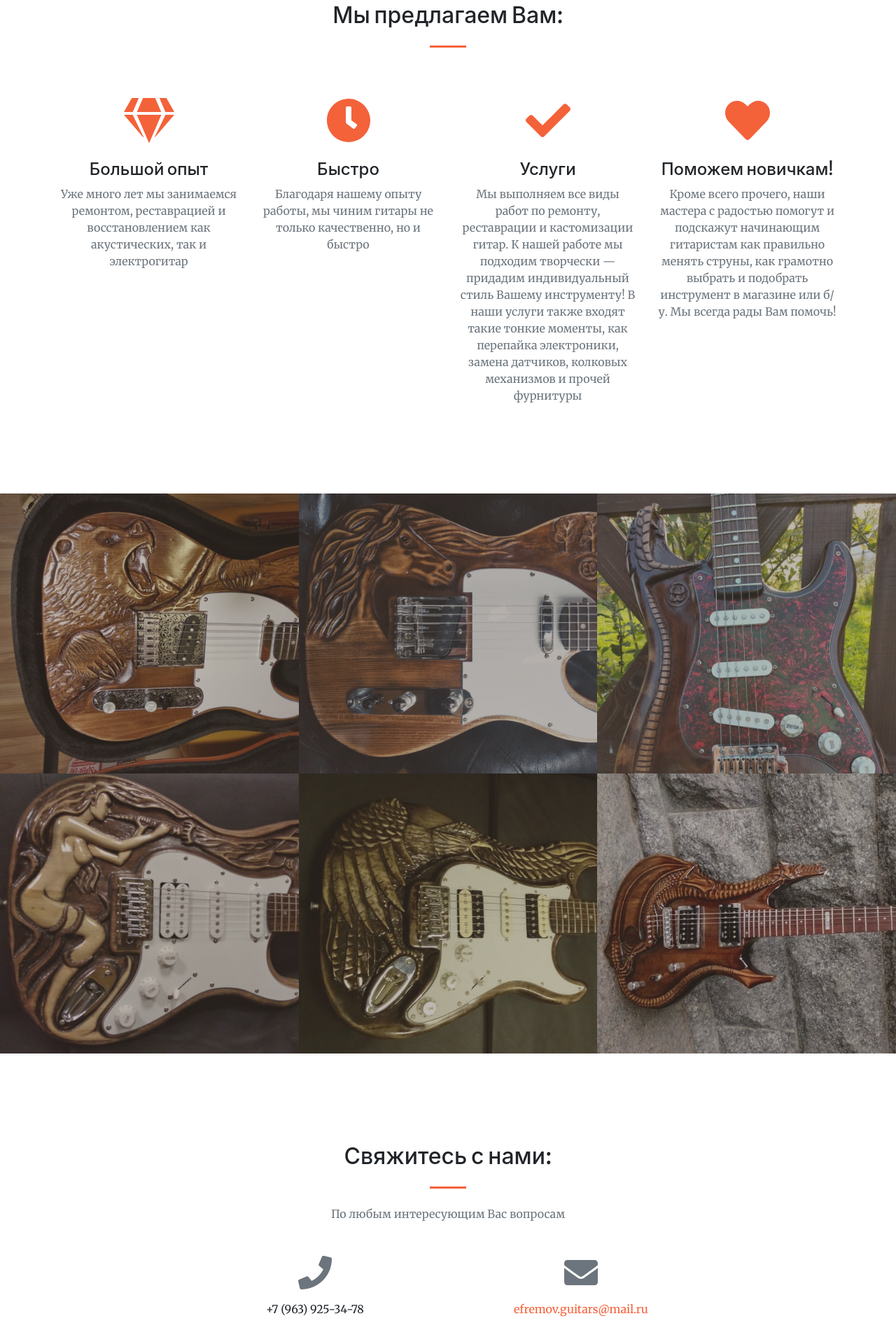
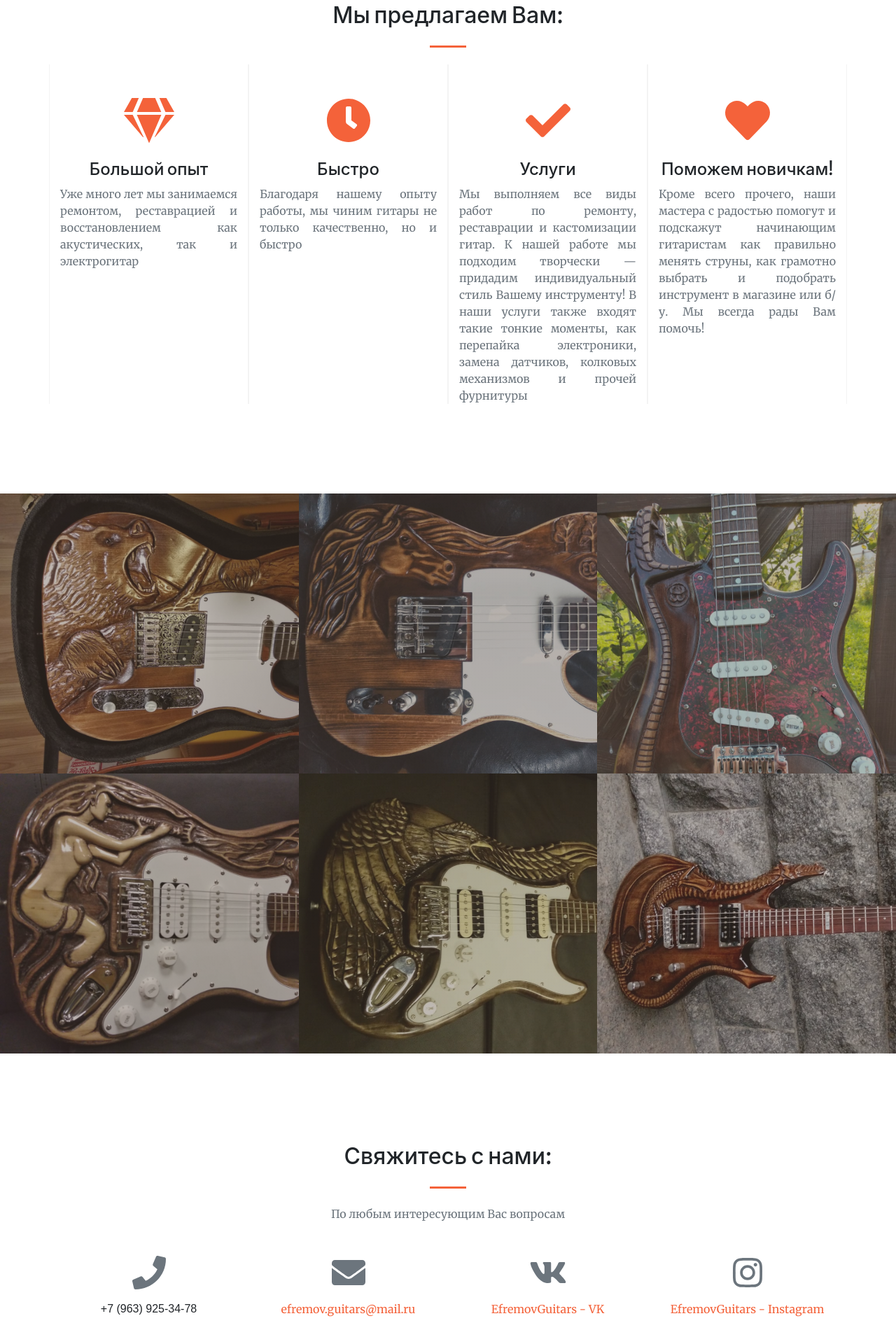
Before and after one commit to venanen/EfremoffGuitar, a plain HTML site: page index.html in a window 1280 px wide. Shown: the part 1547-3467 px from the top of the page at 70% size. Drawn offline with nearby package versions, Linux system fonts and the light colour scheme.

Commit message:
change contacts and text

```diff
--- a/css/additional.css
+++ b/css/additional.css
@@ -61,3 +61,10 @@
 		),
 		url(../assets/img/portfolio/fullsize/6.jpg);
 }
+.add-text {
+	text-align: justify;
+}
+.add-block {
+	border-left: 1px solid #cccccc3d;
+	border-right: 1px solid #cccccc3d;
+}
--- a/index.html
+++ b/index.html
@@ -122,7 +122,7 @@
 					<div class="col-lg-8 text-center">
 						<h2 class="text-white mt-0 white-text">О нас</h2>
 						<hr class="divider light my-4" />
-						<p class="text-white-50 mb-4 white-text">
+						<p class="text-white-50 mb-4 white-text" style="color: rgba(255, 255, 255, 0.9) !important;">
 							Добро пожаловать в нашу уютную мастерскую
 							по ремонту и восстановлению акустических и электрогитар!<br />
 							Гитарами занимаемся уже много лет, наш главный мастер — Сергей Ефремов ремонтировал гитары еще в юности,
@@ -156,31 +156,31 @@
 				<h2 class="text-center mt-0">Мы предлагаем Вам:</h2>
 				<hr class="divider my-4" />
 				<div class="row">
-					<div class="col-lg-3 col-md-6 text-center">
+					<div class="col-lg-3 col-md-6 text-center add-block">
 						<div class="mt-5">
 							<i class="fas fa-4x fa-gem text-primary mb-4"></i>
 							<h3 class="h4 mb-2">Большой опыт</h3>
-							<p class="text-muted mb-0">
+							<p class="text-muted mb-0 add-text">
 								Уже много лет мы занимаемся ремонтом, реставрацией и восстановлением как
 								акустических, так и электрогитар
 							</p>
 						</div>
 					</div>
-					<div class="col-lg-3 col-md-6 text-center">
+					<div class="col-lg-3 col-md-6 text-center add-block">
 						<div class="mt-5">
 							<i class="fas fa-4x fa-clock text-primary mb-4"></i>
 							<h3 class="h4 mb-2">Быстро</h3>
-							<p class="text-muted mb-0">
+							<p class="text-muted mb-0 add-text">
 								Благодаря нашему опыту работы, мы чиним
 								гитары не только качественно, но и быстро
 							</p>
 						</div>
 					</div>
-					<div class="col-lg-3 col-md-6 text-center">
+					<div class="col-lg-3 col-md-6 text-center add-block">
 						<div class="mt-5">
 							<i class="fas fa-4x fa-check text-primary mb-4"></i>
 							<h3 class="h4 mb-2">Услуги</h3>
-							<p class="text-muted mb-0">
+							<p class="text-muted mb-0 add-text">
 								Мы выполняем все виды работ по ремонту, реставрации и кастомизации гитар.
 								К нашей работе мы подходим творчески — придадим индивидуальный стиль Вашему инструменту!
 								В наши услуги также входят такие тонкие моменты, как перепайка электроники,
@@ -188,11 +188,12 @@
 							</p>
 						</div>
 					</div>
-					<div class="col-lg-3 col-md-6 text-center">
+					<div class="col-lg-3 col-md-6 text-center add-block">
+
 						<div class="mt-5">
 							<i class="fas fa-4x fa-heart text-primary mb-4"></i>
 							<h3 class="h4 mb-2">Поможем новичкам!</h3>
-							<p class="text-muted mb-0">
+							<p class="text-muted mb-0 add-text">
 								Кроме всего прочего, наши мастера с радостью помогут и подскажут начинающим гитаристам
 								как правильно менять струны, как грамотно выбрать и подобрать инструмент в магазине или б/у.
 								Мы всегда рады Вам помочь!
@@ -317,16 +318,28 @@
 					</div>
 				</div>
 				<div class="row">
-					<div class="col-lg-4 ml-auto text-center mb-5 mb-lg-0">
+					<div class="col-lg ml-auto text-center mb-5 mb-lg-0">
 						<i class="fas fa-phone fa-3x mb-3 text-muted"></i>
-						<div>+7 (963) 925-34-78</div>
+						<div style="    font-family: sans-serif;">+7 (963) 925-34-78</div>
 					</div>
-					<div class="col-lg-4 mr-auto text-center">
+					<div class="col-lg mr-auto text-center">
 						<i class="fas fa-envelope fa-3x mb-3 text-muted"></i>
 						<!-- Make sure to change the email address in BOTH the anchor text and the link target below!-->
-						<a class="d-block" href="mailto:contact@yourwebsite.com"
+						<a class="d-block" href="mailto:efremov.guitars@mail.ru"
 							>efremov.guitars@mail.ru</a
 						>
+					</div>
+					<div class="col-lg mr-auto text-center">
+						<i class="fab fa-vk fa-3x mb-3 text-muted"></i>
+
+						<!-- Make sure to change the email address in BOTH the anchor text and the link target below!-->
+						<a class="d-block" href="https://vk.com/efremovguitars">EfremovGuitars - VK</a>
+					</div>
+					<div class="col-lg mr-auto text-center">
+						<i class="fab fa-instagram fa-3x mb-3 text-muted"></i>
+
+						<!-- Make sure to change the email address in BOTH the anchor text and the link target below!-->
+						<a class="d-block" href="https://instagram.com/guitars.workshop">EfremovGuitars - Instagram</a>
 					</div>
 				</div>
 			</div>
```
